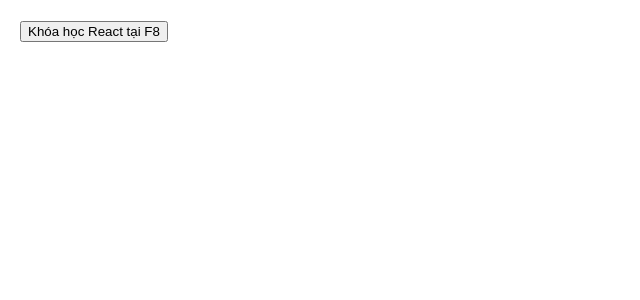
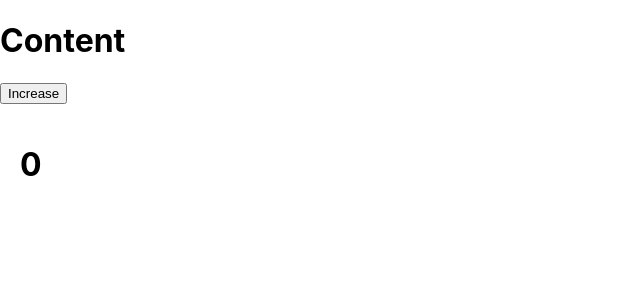
Before and after one commit to quocta-uranus/ReactJS_Course, a React (Create React App) app in the folder react-js/tiktok/: page / in a window 1280 px wide. Shown: the top 300 px of the page, without its empty margins (0-640 px from the left). Built offline with nearby package versions, Linux system fonts and the light colour scheme.

Commit message:
note Readme, learn useRef, React.memo HOC, useCallBback

```diff
--- a/react-js/tiktok/src/App.js
+++ b/react-js/tiktok/src/App.js
@@ -1,5 +1,5 @@
 
-import{useState} from 'react';
+import{useRef,useState,useEffect,useCallback} from 'react';
 
 
 import Content from './Content'
@@ -27,6 +27,45 @@
 //     'Porsche'
 // ]
 function   App() {
+  const [count, setCount] = useState(0);
+  const handleIncrease = () => {
+    setCount(prevCount => prevCount + 1)
+  }
+  return (
+    <div>
+      <Content onIncrease = {handleIncrease} />
+      <h1 style={{padding: 20}}>{count}</h1>
+
+
+    </div>
+  )
+
+
+
+  ////////////////////////////////////////////////////////////////////////
+    // const [count, setCount] = useState(60);
+    // const timerId = useRef();
+    // const prevCount = useRef();
+    // useEffect(() => {
+    //   prevCount.current = count;
+    // },[count])
+
+    // const handleStart = () => {
+    //  timerId.current= setInterval(() => {
+    //     setCount((prevCount) => prevCount - 1)
+    //   },1000)
+    // }
+    // const handleStop = () => {
+    //   clearInterval(timerId.current);
+    // }
+    // return (
+    //     <div>
+    //         <h1 style={{padding: 20}}>{count}</h1>
+    //         <button  onClick = {handleStart}>Start</button>
+    //         <button onClick = {handleStop}>Stop</button>
+    //     </div>
+    // )
+  ////////////////////////////////////////////////////////////////////////
 //     const [gift, setGift] = useState()
 //     const randomGift = () => {
 //         const index = Math.floor(Math.random() * gifts.length)
@@ -157,17 +196,17 @@
 //   )
 //////////////////////////////////////////////////
 
-const [show, setShow] = useState(false);
+// const [show, setShow] = useState(false);
 
-  return (
-    <div className="App" style={{ padding: 20 }}>
-      {!show && (
-        <button onClick={() => setShow(!show)}>Khóa học React tại F8</button>
-      )}
-      {show && <button onClick={() => setShow(!show)}>Trang chủ</button>}
-      {show && <Content />}
-    </div>
-  );
+//   return (
+//     <div className="App" style={{ padding: 20 }}>
+//       {!show && (
+//         <button onClick={() => setShow(!show)}>Khóa học React tại F8</button>
+//       )}
+//       {show && <button onClick={() => setShow(!show)}>Trang chủ</button>}
+//       {show && <Content />}
+//     </div>
+//   );
 }
 
-export default App;
+export default App
--- a/react-js/tiktok/src/Content.js
+++ b/react-js/tiktok/src/Content.js
@@ -1,22 +1,44 @@
-import { useEffect, useState } from "react";
+import { useEffect, useLayoutEffect, useState } from "react";
+import {memo} from "react";
 //
 // const tabs = ['posts', 'comments', 'albums', 'photos', 'todos', 'users']
 
-const lessons = [
-    {
-      id: 1,
-      name: "ReactJS là gì? Tại sao nên học ReactJS?",
-    },
-    {
-      id: 2,
-      name: "SPA/MPA là gì?",
-    },
-    {
-      id: 3,
-      name: "Ưu điểm của SPA",
-    },
-  ];
-function Content() {
+// const lessons = [
+//     {
+//       id: 1,
+//       name: "ReactJS là gì? Tại sao nên học ReactJS?",
+//     },
+//     {
+//       id: 2,
+//       name: "SPA/MPA là gì?",
+//     },
+//     {
+//       id: 3,
+//       name: "Ưu điểm của SPA",
+//     },
+//   ];
+function Content({onIncrease}) {
+    return (
+        <div>
+            <h1>Content</h1>
+            <button onClick={onIncrease}>Increase</button>
+        </div>
+    )
+    // const [count, setCount] = useState(0);
+    // useLayoutEffect(() => {
+    //     if( count > 3 )
+    //     setCount(0)
+
+    // }, [count])
+    // const handleRun = () => {
+    //     setCount(count + 1)
+    // }
+    // return (
+    //     <div>
+    //         <h1>{count}</h1>
+    //         <button onClick={handleRun}>Run</button>
+    //     </div>
+    // )
 
     // 1. useEffect(callback)
     // - Gọi callback mỗi khi component re-render
@@ -149,36 +171,36 @@
     //     </div>
     // )
 ////////////////////////////////////////////////////////////////
-    const [room, setRoom] = useState(1);
+    // const [room, setRoom] = useState(1);
 
-    useEffect(() => {
-      const handleEvent = (e) => {
-        console.log(e.detail);
-      };
+    // useEffect(() => {
+    //   const handleEvent = (e) => {
+    //     console.log(e.detail);
+    //   };
 
-      window.addEventListener(`lesson-${room}`, handleEvent);
+    //   window.addEventListener(`lesson-${room}`, handleEvent);
 
-      return () => {
-        window.removeEventListener(`lesson-${room}`, handleEvent);
-      };
-    }, [room]);
+    //   return () => {
+    //     window.removeEventListener(`lesson-${room}`, handleEvent);
+    //   };
+    // }, [room]);
 
-    return (
-      <div className="main">
-        <ul>
-          {lessons.map((lesson) => (
-            <div key={lesson.id}>
-              <li
-                style={room === lesson.id ? { color: "red" } : {}}
-                onClick={() => setRoom(lesson.id)}
-              >
-                {lesson.id}. {lesson.name}
-              </li>
-            </div>
-          ))}
-        </ul>
-      </div>
-    );
+    // return (
+    //   <div className="main">
+    //     <ul>
+    //       {lessons.map((lesson) => (
+    //         <div key={lesson.id}>
+    //           <li
+    //             style={room === lesson.id ? { color: "red" } : {}}
+    //             onClick={() => setRoom(lesson.id)}
+    //           >
+    //             {lesson.id}. {lesson.name}
+    //           </li>
+    //         </div>
+    //       ))}
+    //     </ul>
+    //   </div>
+    // );
 
 }
-export default Content
+export default memo(Content)
```
Also changed, not shown: 1 other file (tests, documents, lock files or other folders).
